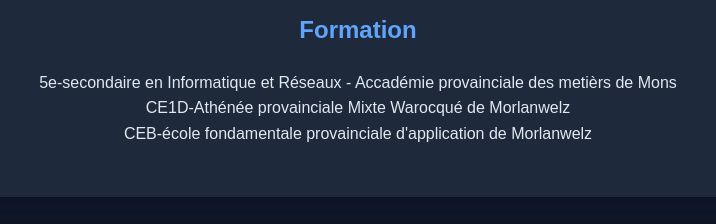
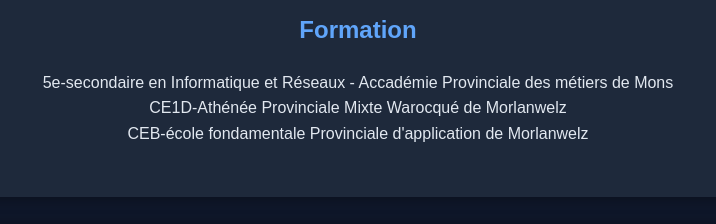
Before and after one commit to MGAblack/cv-en-ligne, a plain HTML site: page index.html in a window 1280 px wide. Shown: the part 1160-1384 px from the top of the page, 282-998 px from the left. Drawn offline with Linux system fonts and the light colour scheme.

Commit message:
Update index.html

```diff
--- a/index.html
+++ b/index.html
@@ -68,9 +68,9 @@
   <section id="formation" class="fade-in">
     <div class="container">
       <h2>Formation</h2>
-       <p>5e-secondaire en Informatique et Réseaux - Accadémie provainciale des metièrs de Mons</p>
-	  <p>CE1D-Athénée provainciale Mixte Warocqué de Morlanwelz </p>
-	  <p>CEB-école fondamentale provainciale d'application de Morlanwelz </p>
+       <p>5e-secondaire en Informatique et Réseaux - Accadémie Provinciale des métiers de Mons</p>
+	  <p>CE1D-Athénée Provinciale Mixte Warocqué de Morlanwelz </p>
+	  <p>CEB-école fondamentale Provinciale d'application de Morlanwelz </p>
     </div>
   </section>
 
```
